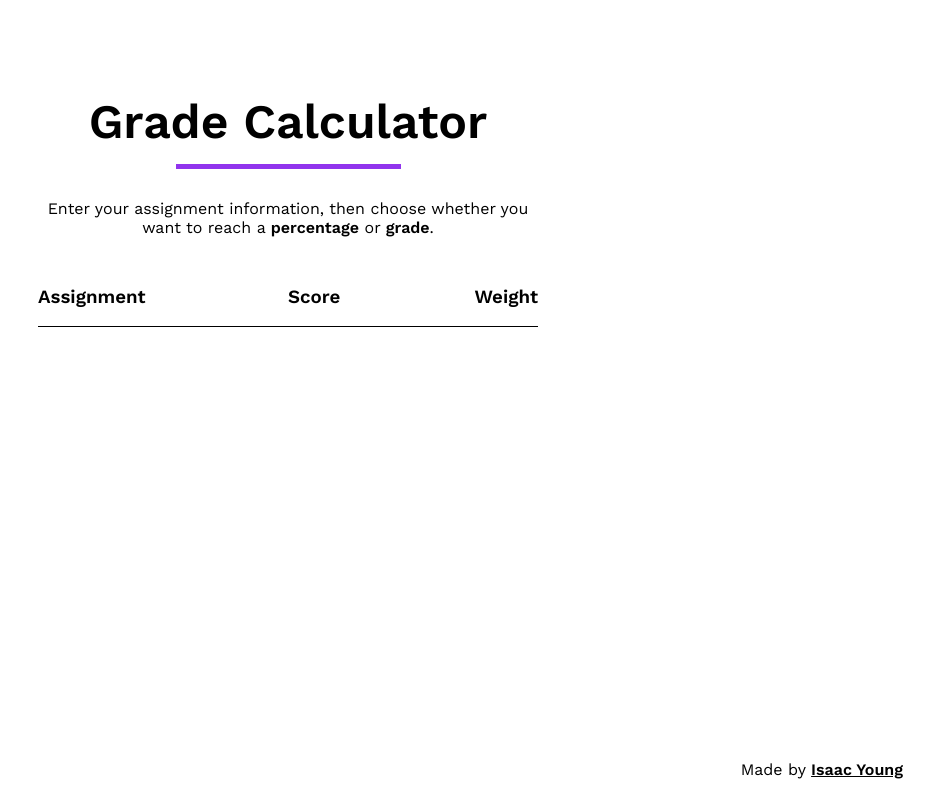
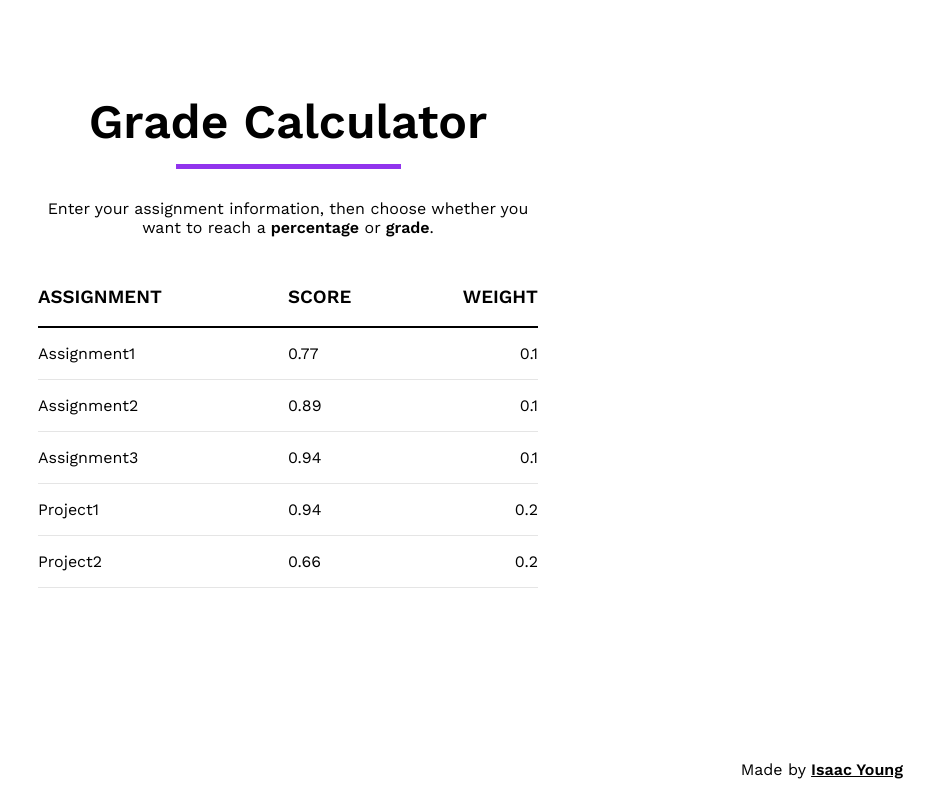
Before and after one commit to isaacy2012/grade-calculator, a React (Create React App) app: page / in a window 1280 px wide. Shown: the whole page, without its empty margins (352-1280 px from the left). Built offline with nearby package versions, Linux system fonts and the light colour scheme.

Commit message:
Display Assignments
- Added Assignment class
- Added ContentRow

```diff
--- /dev/null
+++ b/src/model/Assignment.ts
@@ -0,0 +1,11 @@
+export class Assignment {
+    name: string;
+    score: number;
+    weight: number;
+
+    constructor(name: string, score: number, weight: number) {
+        this.name = name;
+        this.score = score;
+        this.weight = weight;
+    }
+}
--- a/src/theme/Theme.ts
+++ b/src/theme/Theme.ts
@@ -5,6 +5,7 @@ export const theme = {
     color: {
         text: "#000000",
         headerUnderline: "#000000",
+        contentUnderline: "#E5E5E5",
         highlight: "#9134ED",
         outline: "#D0D0D0",
         outlineNone: "#D0D0D0",
--- /dev/null
+++ b/src/ui/ContentRow.tsx
@@ -0,0 +1,44 @@
+import styled, {useTheme} from "styled-components";
+import React, {ReactNode} from "react";
+import {Assignment} from "../model/Assignment";
+
+const FirstContentCol = styled.p`
+  text-align: start;
+  flex: 3;
+`
+const ContentCol = styled.p`
+  text-align: start;
+  flex: 2;
+`
+
+const LastContentCol = styled.p`
+  text-align: end;
+  flex: 1;
+`
+
+const ContentRowContainer = styled.div`
+  display: flex;
+  flex-direction: row;
+`
+
+const ContentUnderline = styled.div`
+  margin: 0;
+  padding: 0;
+  width: 100%;
+  height: 1px;
+  background: ${({theme}) => theme.color.contentUnderline};
+`
+export default function ContentRow( props: {assignment: Assignment}) {
+    const theme: any = useTheme();
+
+    return(
+        <div>
+            <ContentRowContainer>
+                <FirstContentCol>{props.assignment.name}</FirstContentCol>
+                <ContentCol>{props.assignment.score}</ContentCol>
+                <LastContentCol>{props.assignment.weight}</LastContentCol>
+            </ContentRowContainer>
+            <ContentUnderline/>
+        </div>
+    );
+}
--- a/src/ui/HeaderRow.tsx
+++ b/src/ui/HeaderRow.tsx
@@ -24,7 +24,7 @@ const HeaderUnderline = styled.div`
   margin: 0;
   padding: 0;
   width: 100%;
-  height: 1px;
+  height: 2px;
   background: ${({theme}) => theme.color.headerUnderline};
 `
 
--- a/src/ui/MainScreen.tsx
+++ b/src/ui/MainScreen.tsx
@@ -1,19 +1,28 @@
 import {useTheme} from "styled-components";
-import React from "react";
+import React, {useState} from "react";
 import { Instruction } from "./Instruction";
 import Title from "./Title";
 import Table from "./Table";
+import {Assignment} from "../model/Assignment";
+import ContentRow from "./ContentRow";
 
+const dummyAssignments = [
+    new Assignment("Assignment1", 0.77, 0.1),
+    new Assignment("Assignment2", 0.89, 0.1),
+    new Assignment("Assignment3", 0.94, 0.1),
+    new Assignment("Project1", 0.94, 0.20),
+    new Assignment("Project2", 0.66, 0.20),
+]
 
 export default function MainScreen() {
-    const theme: any = useTheme();
+    const [assignments, setAssignments] = useState<Assignment[]>(dummyAssignments);
 
     return (
         <div>
             <Title>Grade Calculator</Title>
             <Instruction>Enter your assignment information, then choose whether you want to reach a <b>percentage</b> or <b>grade</b>.</Instruction>
-            <Table headers={["Assignment", "Score", "Weight"]}>
-
+            <Table headers={["ASSIGNMENT", "SCORE", "WEIGHT"]}>
+                {assignments.map(value => <ContentRow assignment={value}/>)}
             </Table>
         </div>
     );
--- a/src/ui/Table.tsx
+++ b/src/ui/Table.tsx
@@ -1,15 +1,14 @@
-import styled, {useTheme} from "styled-components";
-import React, {ReactNode} from "react";
+import React from "react";
 import HeaderRow from "./HeaderRow";
 
 export default function Table(
     props: { headers: string[], children?: React.ReactNode }
 ) {
-    const theme: any = useTheme();
 
     return (
         <div>
             <HeaderRow headers={props.headers}/>
+            {props.children}
         </div>
     );
 }
```
